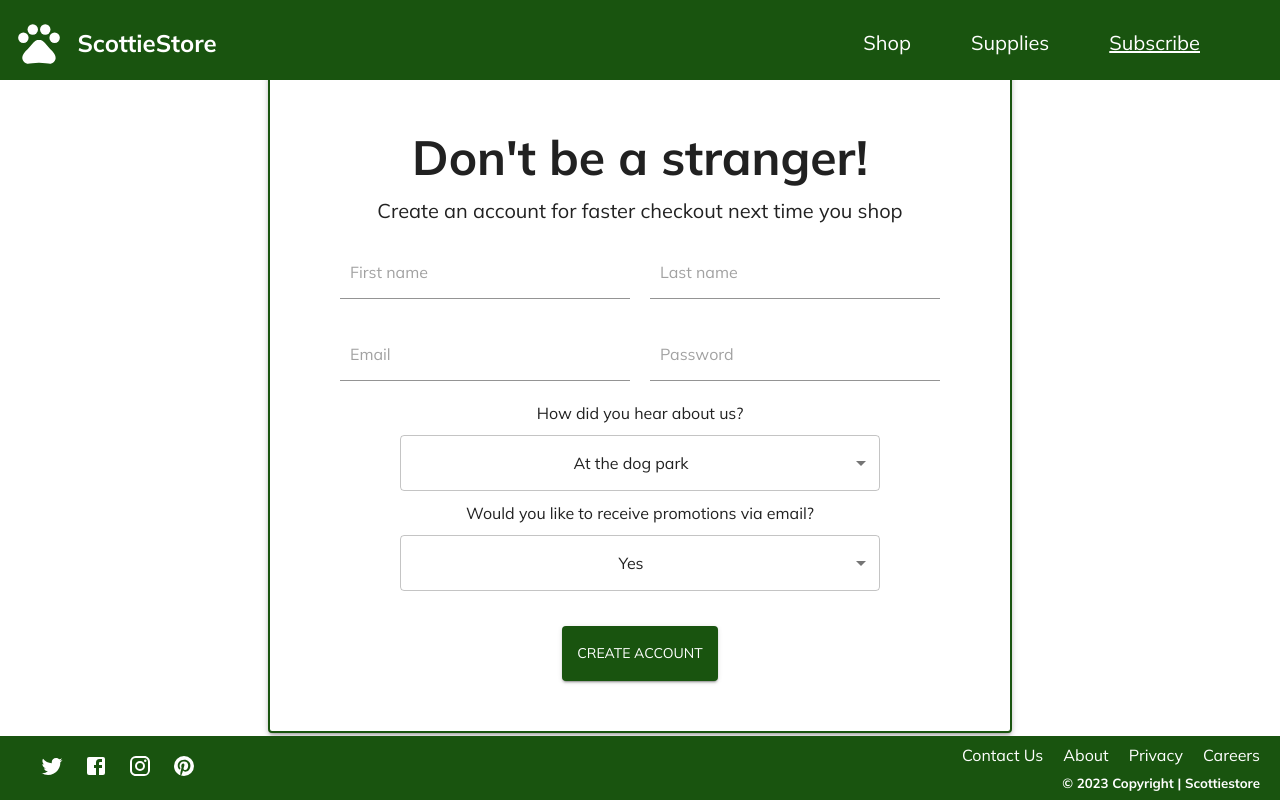
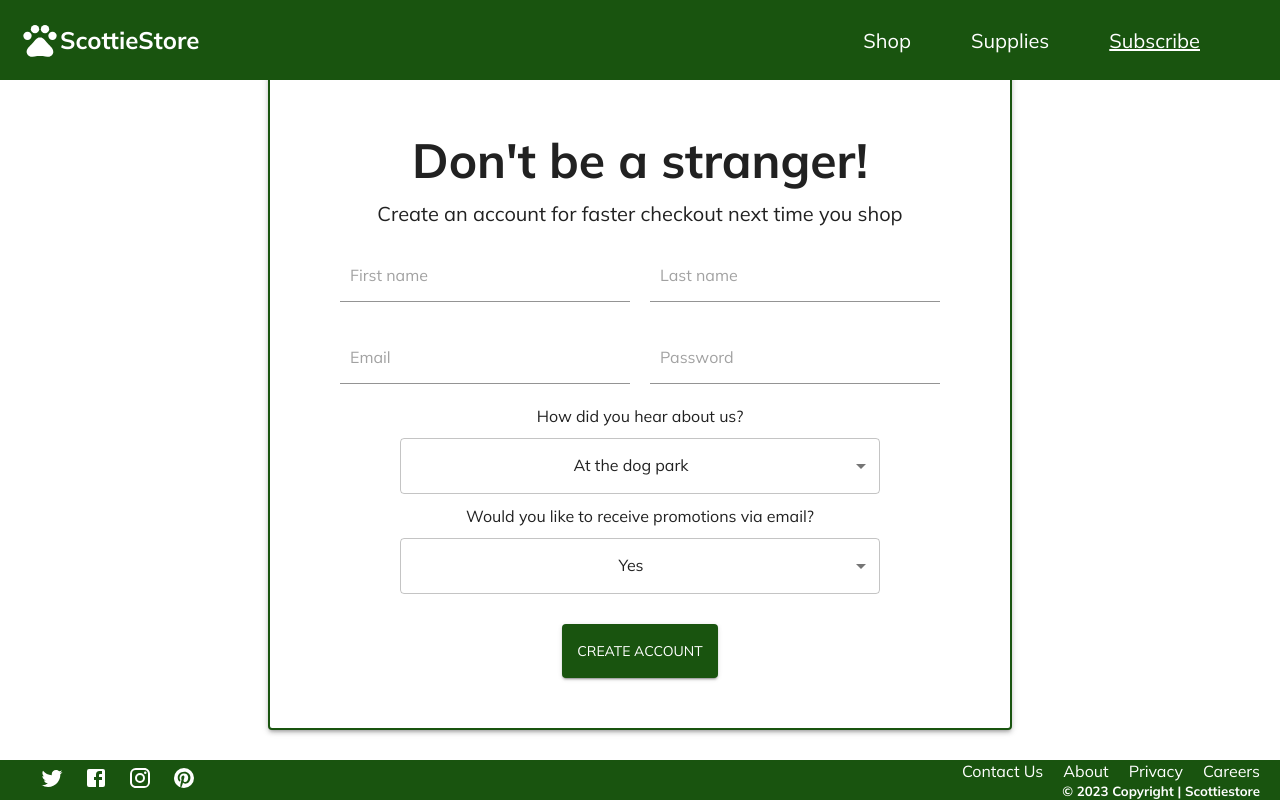
Before and after one commit to MagReda16/fullstack-project-sure, a React (Create React App) app in the folder intsureview_fe/: page / in a window 1280 px wide. Built offline with nearby package versions, Linux system fonts and the light colour scheme.

Commit message:
add api, constants files, rename formStyles to subscribeFormStyles, minor refactor of all fe components

```diff
--- a/intsureview_fe/src/Footer/Footer.css
+++ b/intsureview_fe/src/Footer/Footer.css
@@ -2,10 +2,9 @@
   position: fixed;
   bottom: 0;
   width: 100%;
-  height: 8%;
+  height: 5%;
   background-color: #19540F;
   display: flex;
-  flex-direction: row;
   align-items: center;
   justify-content: space-between;
 }
--- a/intsureview_fe/src/Footer/Footer.js
+++ b/intsureview_fe/src/Footer/Footer.js
@@ -6,7 +6,7 @@ import PinterestIcon from '@mui/icons-material/Pinterest';
 import './Footer.css'
 
 const Footer = () => {
-
+  // Here and in the header I'm intentionally using html elements, instead of MUI like in the form and modal components, to demonstrate knowledge
   return (
     <div className='footer_container'>
       <ul className='footer_social_icons'>
--- a/intsureview_fe/src/Form/SubmitModal.js
+++ b/intsureview_fe/src/Form/SubmitModal.js
@@ -8,10 +8,7 @@ const SubmitModal = ({ isModalOpen, setIsModalOpen, modalContent }) => {
   const handleClose = () => setIsModalOpen(false);
 
   return (
-    <Modal
-      open={isModalOpen}
-      onClose={handleClose}
-    >
+    <Modal open={isModalOpen} onClose={handleClose}>
       <Box sx={submitModalStyles.container}>
         <Box sx={submitModalStyles.iconContainer}>
           {modalContent.icon}
--- a/intsureview_fe/src/Form/SubmitModalStyles.js
+++ b/intsureview_fe/src/Form/SubmitModalStyles.js
@@ -24,7 +24,7 @@ export const submitModalStyles = {
     position: 'fixed',
     top: 0,
     width: '100%',
-    height: '20%',
+    height: '25%',
     backgroundColor: '#CEDDCC',
   },
   title: {
--- a/intsureview_fe/src/Form/SubscribeForm.js
+++ b/intsureview_fe/src/Form/SubscribeForm.js
@@ -2,65 +2,60 @@ import React, { useState } from 'react';
 import { useForm, Controller } from "react-hook-form";
 import axios from 'axios'
 import { Button, Input, Select, MenuItem, Box, Typography, Paper, Tooltip } from "@mui/material";
-import ErrorIcon from '@mui/icons-material/Error';
-import FavoriteBorderIcon from '@mui/icons-material/FavoriteBorder';
+import { Error, FavoriteBorder } from '@mui/icons-material';
 import SubmitModal from './SubmitModal';
-import { formStyles } from "./FormStyles";
+import { howDidYouHearOptions } from '../constants/formConstants'
+import { formStyles } from "./SubscribeFormStyles";
+import { API_BASE_URL } from '../api/apiConfig';
 
 const SubscribeForm = () => {
   const [isModalOpen, setIsModalOpen] = useState(false);
   const [modalContent, setModalContent] = useState({ title: '', content: '', icon: '' });
 
-  const { register, control, handleSubmit, reset, formState: { errors } } = useForm({
+  const {
+    register,
+    control,
+    handleSubmit,
+    reset,
+    formState: { errors }
+  } = useForm({
     defaultValues: {
       firstname: '',
       lastname: '',
       email: '',
       password: '',
       willReceivePromotions: true,
-      howDidYouHear: 'At the dog park'
-    }
+      howDidYouHear: 'At the dog park',
+    },
   });
 
+  // here all errors are handled the same way. Would maybe handle 400 and 500 errors differently
   const onSubmit = async (formData) => {
     try {
-      await axios.post("http://localhost:8000/form/", formData);
-      setIsModalOpen(true)
+      await axios.post(`${API_BASE_URL}`, formData);
+      setIsModalOpen(true);
       setModalContent({
         title: 'Thanks for joining!',
         content: 'Your account has been created.',
-        icon: <FavoriteBorderIcon sx={{ fontSize: '50px' }} />
+        icon: <FavoriteBorder sx={formStyles.icons} />
       })
-      console.log(formData, 'Sent successfully')
       reset();
     } catch (error) {
-      if (error.response.status === 400) {
-        setIsModalOpen(true)
+      if (error) {
+        setIsModalOpen(true);
         setModalContent({
           title: 'Uh-Oh!',
           content: 'Looks like something went wrong. Please check the info you entered and try again.',
-          icon: <ErrorIcon sx={{ fontSize: '50px' }} />
+          icon: <Error sx={formStyles.icons} />
         })
       }
     }
   };
 
-  const howDidYouHearOptions = [
-    'Google',
-    'Facebook',
-    'Instagram',
-    'Twitter',
-    'At the dog park',
-    'My dog told me',
-    'Word of mouth (human)',
-    'Unsure'
-  ]
-
   return (
     <Paper elevation={3} sx={formStyles.container}>
       <Typography sx={formStyles.title} variant='h3'>Don't be a stranger!</Typography>
       <Typography variant='h6'>Create an account for faster checkout next time you shop</Typography>
-      <Box sx={formStyles.formContent}>
       <form onSubmit={handleSubmit(onSubmit)}>
         <Box sx={formStyles.inputContainer}>
           <Controller
@@ -124,7 +119,7 @@ const SubscribeForm = () => {
           render={({ field }) => (
             <Box>
               <Typography>Would you like to receive promotions via email?</Typography>
-                <Select {...field} sx={formStyles.selects} id="willReceivePromotions">
+              <Select {...field} sx={formStyles.selects}>
                 <MenuItem value={true}>Yes</MenuItem>
                 <MenuItem value={false}>No</MenuItem>
               </Select>
@@ -133,7 +128,6 @@ const SubscribeForm = () => {
         />
         <Button sx={formStyles.button} variant="contained" type="submit">Create Account</Button>
       </form>
-      </Box>
       <SubmitModal setIsModalOpen={setIsModalOpen} isModalOpen={isModalOpen} modalContent={modalContent} />
     </Paper>
   );
--- a/intsureview_fe/src/Form/FormStyles.js
+++ b/intsureview_fe/src/Form/SubscribeFormStyles.js
@@ -1,26 +1,15 @@
 export const formStyles = {
   container: {
-    display: 'flex',
-    flexDirection: 'column',
-    justifyContent: 'center',
-    alignItems: 'center',
     width: '50%',
     padding: '50px',
     border: '2px solid #19540F',
   },
   title: {
     fontWeight: '700',
-    padding: '10px'
-  },
-  formContent: {
-    display: 'flex',
-    flexDirection: 'column',
-    width: '100%',
+    margin: '10px'
   },
   inputContainer: {
     display: 'flex',
-    flexDirection: 'row',
-    justifyContent: 'space-between',
     margin: '10px',
   },
   input: {
@@ -43,7 +32,7 @@ export const formStyles = {
   },
   button: {
     backgroundColor: '#19540F',
-    marginTop: '25px',
+    marginTop: '20px',
     padding: '15px',
     ':hover': {
       backgroundColor: '#CEDDCC',
@@ -57,4 +46,7 @@ export const formStyles = {
     color: "#000",
     border: '1px solid black'
   },
+  icons: {
+    fontSize: '50px'
+  }
 };
--- a/intsureview_fe/src/Header/Header.css
+++ b/intsureview_fe/src/Header/Header.css
@@ -4,48 +4,37 @@
   width: 100%;
   height: 10%;
   background-color: #19540F;
-}
-
-.header_content {
   display: flex;
   flex-direction: row;
+  align-items: center;
   justify-content: space-between;
-  align-items: center;
 }
 
 .header_title {
-  width: 18%;
+  width: 20%;
   display: flex;
-  flex-direction: row;
   align-items: center;
-  justify-content: space-evenly;
+  padding: 20px;
+  justify-content: flex-start;
 }
 
 .header_company_name {
-  color: #ffffff;
-}
-
-.header_logo {
-  width: 50px;
-  height: 50px;
-  background-color: #ffffff;
-  border-radius: 50%;
-  margin: 10px;
+  color: #fff;
+  margin: 0;
+  font-weight: 600;
 }
 
 .header_nav_btns {
   display: flex;
   flex-direction: row;
   list-style-type: none;
-  margin: 0;
-  padding: 0;
   margin-right: 50px;
   font-size: 20px;
 }
 
 .header_nav_btns li {
   margin: 30px;
-  color: #ffffff;
+  color: #fff;
 }
 
 .header_nav_btns li:last-of-type {
--- a/intsureview_fe/src/Header/Header.js
+++ b/intsureview_fe/src/Header/Header.js
@@ -4,11 +4,11 @@ import './Header.css'
 
 
 const Header = () => {
+  // Here and in the footer I'm intentionally using html elements, instead of MUI like in the form and modal components, to demonstrate knowledge
   return (
     <div className="header_container">
-      <div className='header_content'>
       <section className='header_title'>
-          <PetsOutlinedIcon sx={{ color: 'white', fontSize: '50px' }} />
+        <PetsOutlinedIcon sx={{ color: '#fff', fontSize: '40px' }} />
         <h1 className='header_company_name'>ScottieStore</h1>
       </section>
       {/* These "buttons" are just for aesthetic purposes */}
@@ -18,7 +18,6 @@ const Header = () => {
         <li>Subscribe</li>
       </ul>
     </div>
-    </div>
   );
 }
 
--- /dev/null
+++ b/intsureview_fe/src/api/apiConfig.js
@@ -0,0 +1 @@
+export const API_BASE_URL = "http://localhost:8000/form/"
--- /dev/null
+++ b/intsureview_fe/src/constants/formConstants.js
@@ -0,0 +1,10 @@
+export const howDidYouHearOptions = [
+  'Google',
+  'Facebook',
+  'Instagram',
+  'Twitter',
+  'At the dog park',
+  'My dog told me',
+  'Word of mouth (human)',
+  'Unsure'
+];
```
Lines whose indentation alone changed are shown as unchanged.
